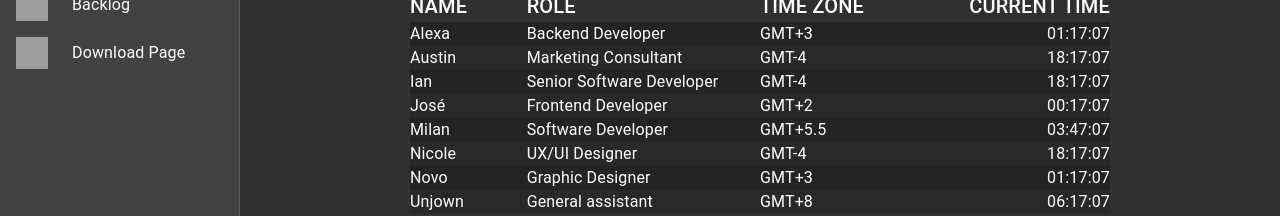
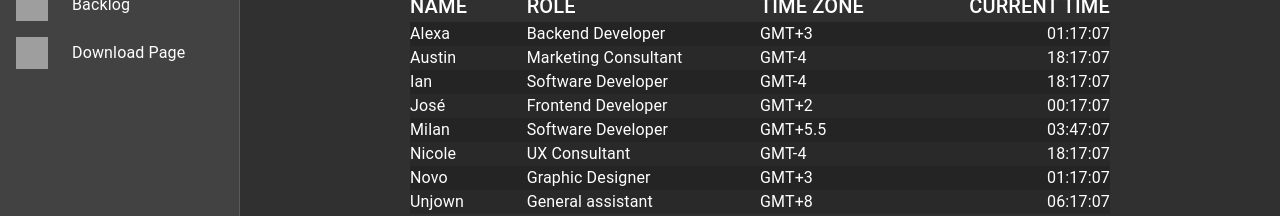
Before and after one commit to IanWalston/team-dashboard, a React app: page / in a window 1280 px wide. Shown: the part 284-500 px from the top of the page. Built offline with nearby package versions, Linux system fonts and the light colour scheme; grey boxes are pictures that could not be loaded.

Commit message:
update people

```diff
--- a/src/people.json
+++ b/src/people.json
@@ -8,7 +8,7 @@
     {
         "id": 1,
         "name": "Ian",
-        "role": "Senior Software Developer",
+        "role": "Software Developer",
         "timezone": -4
     },
     {
@@ -38,7 +38,7 @@
     {
         "id": 5,
         "name": "Nicole",
-        "role": "UX/UI Designer",
+        "role": "UX Consultant",
         "timezone": -4
     },
     {
```
Also changed, not shown: bundle.js.
